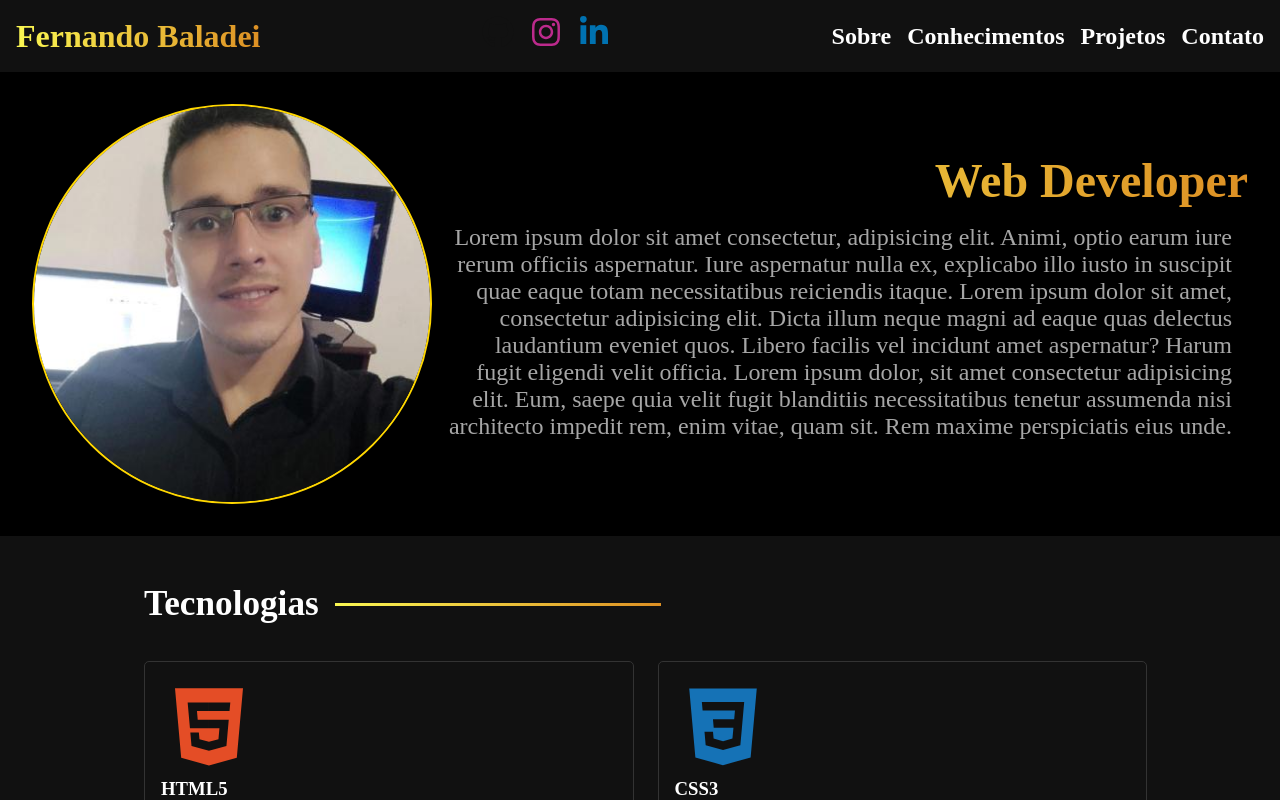
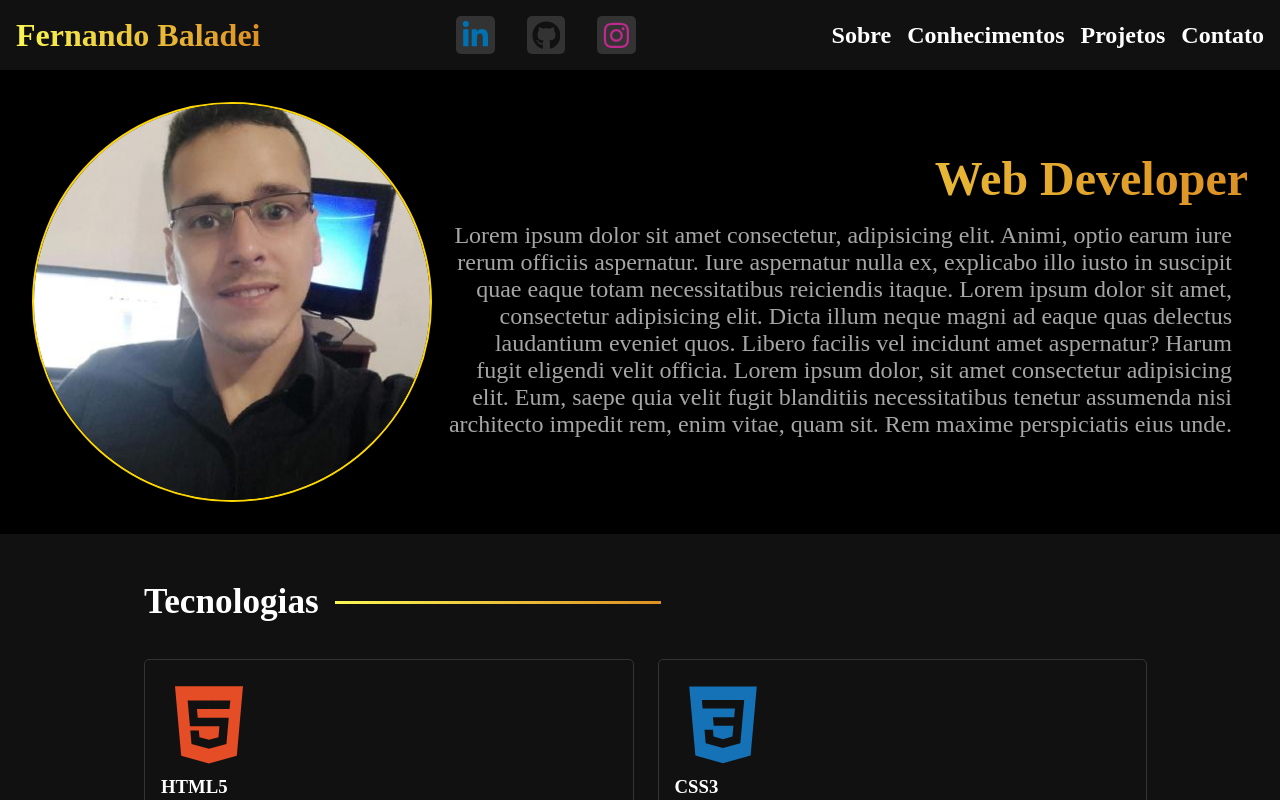
Before and after one commit to baladei/Myself, a React (Vite) app: page / in a window 1280 px wide. Shown: the top 800 px of the page. Built offline with nearby package versions, Linux system fonts and the light colour scheme.

Commit message:
upgrade social-networks

```diff
--- a/src/components/Social.jsx
+++ b/src/components/Social.jsx
@@ -2,12 +2,18 @@ import { FaLinkedinIn, FaGithub, FaInstagram } from 'react-icons/fa'
 
 import './styles/social.css'
 
+const socialNetworks = [
+  { name : "linkedin", icon: <FaLinkedinIn /> },
+  { name : "github", icon: <FaGithub /> },
+  { name : "instagram", icon: <FaInstagram /> },
+]
+
 export const Social = () => {
-  return (
-    <div className="social">
-      <a href="www.google.com.br"><FaGithub id="github" /></a>
-      <a href="www.google.com.br"><FaInstagram id="instagram" /></a>
-      <a href="www.google.com.br"><FaLinkedinIn id="linkedin" /></a>
-    </div>
-  )
+  return <div id="social-networks">
+    {socialNetworks.map((network) => (
+      <a href="#" className='social-btn' id={network.name} key={network.name}>
+          {network.icon}
+      </a>
+  ))}
+</div>
 }
--- a/src/components/styles/sidebar.css
+++ b/src/components/styles/sidebar.css
@@ -29,7 +29,3 @@
     -webkit-background-clip: text;
     -webkit-text-fill-color: transparent;
 }
-
-.sidebar svg {
-    background: #111;
-}
--- a/src/components/styles/social.css
+++ b/src/components/styles/social.css
@@ -1,26 +1,39 @@
-.social {
+#social-networks {
     display: flex;
     justify-content: start;
     align-items: center;
-    gap: 1rem;
-    font-size: 2rem;
+    gap: 2rem;
 }
 
-.social #linkedin {
+.social-btn {
+    display: flex;
+    justify-content: center;
+    align-items: center;
+    padding: .3rem;
+    background: #333;
+    border-radius: 5px;
+    color: #333;
+    font-size: 1.8rem;
+}
+
+#social-networks #linkedin {
     color: #0072b1
 }
 
-.social #github {
+#social-networks #github {
     color: #111
 }
 
-.social #instagram {
+#social-networks #instagram {
     color: #bc2a8c
 }
 
-a:hover {
+
+.social-btn:hover {
     background: linear-gradient(90deg, #faf752 0%, #dd9024 100%);
+}
+
+.social-btn svg:hover {
+    color: #fff;
     transition: 1s;
-    border-radius: 10%;
-    opacity: 60%;
 }
```
